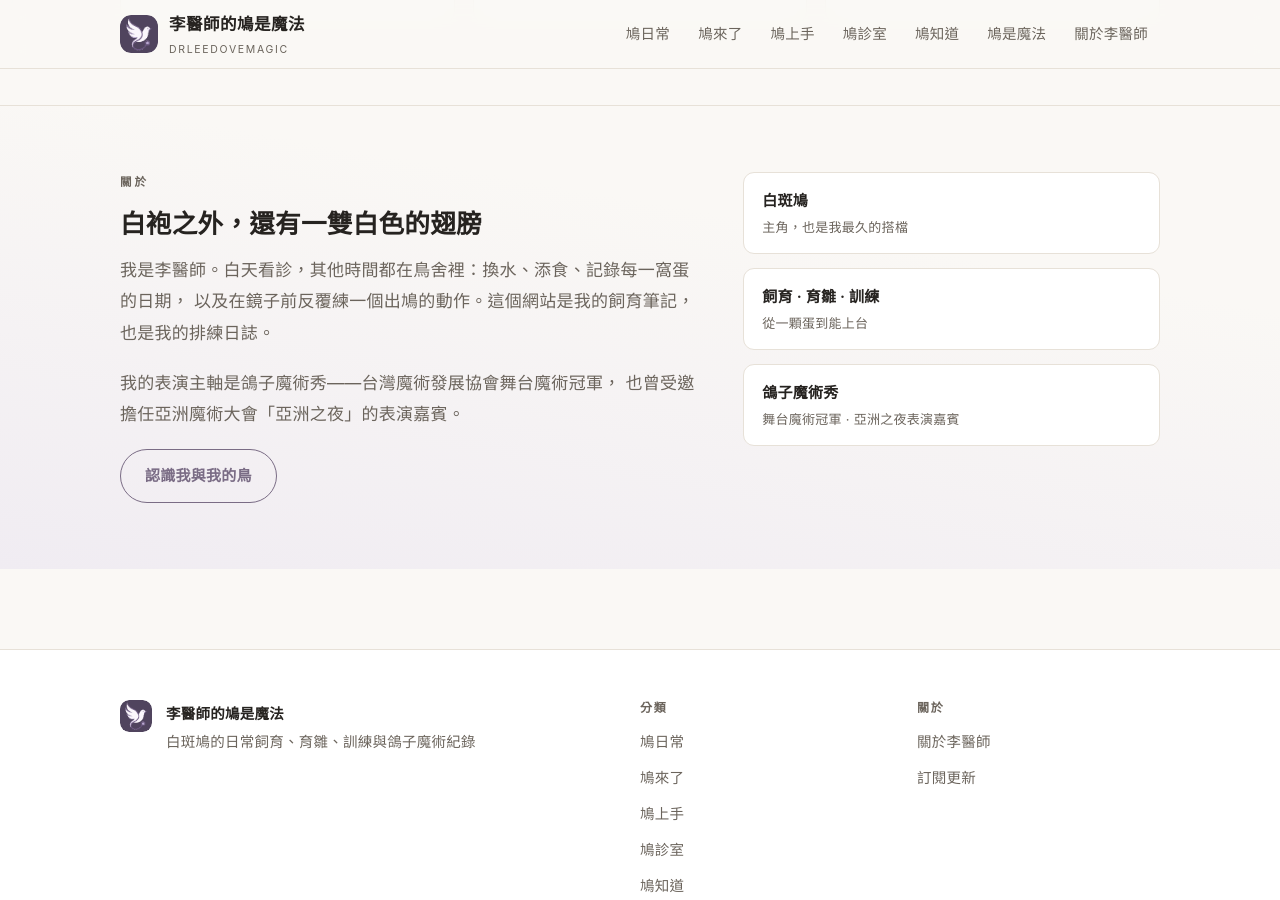
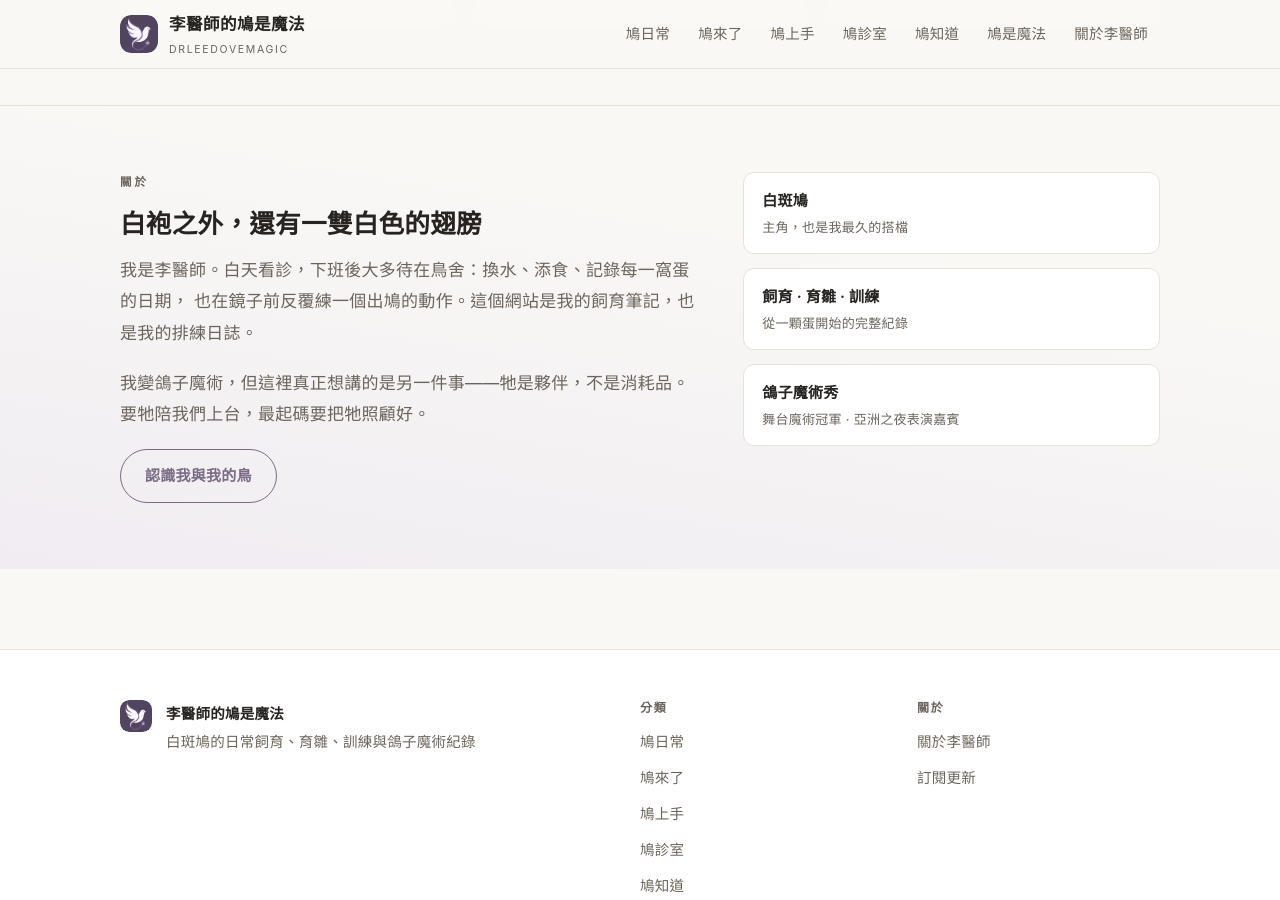
Before and after one commit to sherlocklee0212/drleedovemagic, a Jekyll site: the page built from index.html, in a window 1280 px wide and 900 px high, scrolled down 1589 px. Built offline with Jekyll 4.4.1, drawn with Linux system fonts in a browser that asks for light colours.

Commit message:
首頁關於區塊跟著關於頁一起調整重心
- 段落裡的獎項改成「牠是夥伴，不是消耗品」，獎項只留在右側小清單
- 「其他時間都在鳥舍裡」語氣收斂，與關於頁一致
- 小清單「從一顆蛋到能上台」改成「從一顆蛋開始的完整紀錄」，
  終點不再設在舞台

Co-Authored-By: Claude Opus 5 <noreply@anthropic.com>

```diff
--- a/index.html
+++ b/index.html
@@ -70,18 +70,18 @@ layout: default
       <p class="kicker">關於</p>
       <h2>白袍之外，還有一雙白色的翅膀</h2>
       <p>
-        我是李醫師。白天看診，其他時間都在鳥舍裡：換水、添食、記錄每一窩蛋的日期，
-        以及在鏡子前反覆練一個出鳩的動作。這個網站是我的飼育筆記，也是我的排練日誌。
+        我是李醫師。白天看診，下班後大多待在鳥舍：換水、添食、記錄每一窩蛋的日期，
+        也在鏡子前反覆練一個出鳩的動作。這個網站是我的飼育筆記，也是我的排練日誌。
       </p>
       <p>
-        我的表演主軸是鴿子魔術秀——台灣魔術發展協會舞台魔術冠軍，
-        也曾受邀擔任亞洲魔術大會「亞洲之夜」的表演嘉賓。
+        我變鴿子魔術，但這裡真正想講的是另一件事——牠是夥伴，不是消耗品。
+        要牠陪我們上台，最起碼要把牠照顧好。
       </p>
       <a class="btn ghost" href="{{ '/about/' | relative_url }}">認識我與我的鳥</a>
     </div>
     <ul class="facts">
       <li><strong>白斑鳩</strong><span class="muted">主角，也是我最久的搭檔</span></li>
-      <li><strong>飼育 · 育雛 · 訓練</strong><span class="muted">從一顆蛋到能上台</span></li>
+      <li><strong>飼育 · 育雛 · 訓練</strong><span class="muted">從一顆蛋開始的完整紀錄</span></li>
       <li><strong>鴿子魔術秀</strong><span class="muted">舞台魔術冠軍 · 亞洲之夜表演嘉賓</span></li>
     </ul>
   </div>
```
